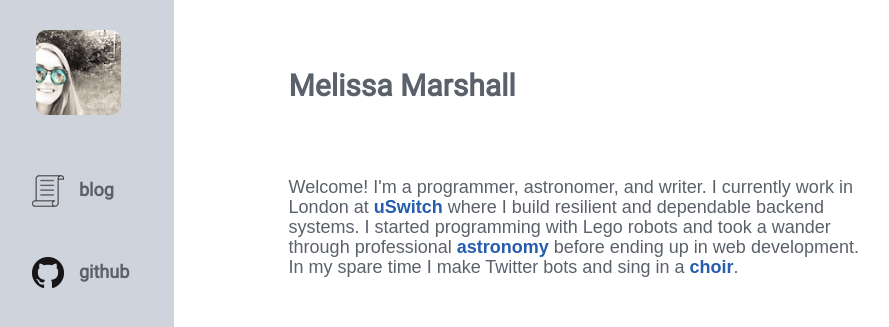
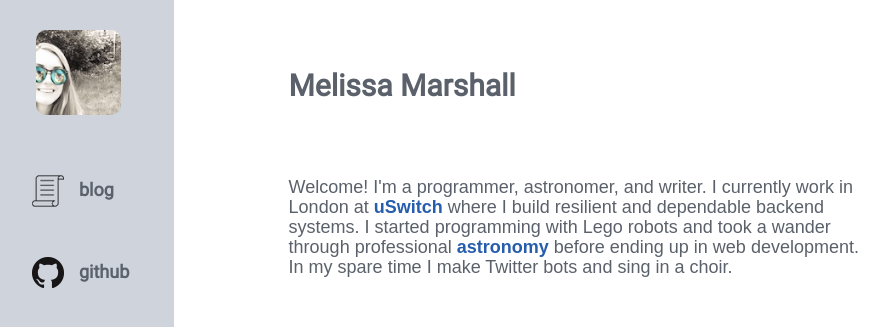
Before and after one commit to mveritym/super-duper-guacamole, a Vue app: page / in a window 1280 px wide. Shown: the top 327 px of the page, without its empty margins (18-907 px from the left). Built offline with nearby package versions, Linux system fonts and the light colour scheme; a web font is replaced by a local one.

Commit message:
Cleaning bio again

```diff
--- a/src/components/Main.vue
+++ b/src/components/Main.vue
@@ -10,7 +10,7 @@
         systems. I started programming with Lego robots and took a wander through professional
         <a href="https://arxiv.org/find/astro-ph/1/au:+Marshall_M_V/0/1/0/all/0/1">astronomy</a>
         before ending up in web development. In my spare time I make Twitter bots and sing in
-        a <a href="http://www.goldsmithschoral.org.uk/">choir</a>.
+        a choir.
       </p>
       <timeline></timeline>
     </div>
```
